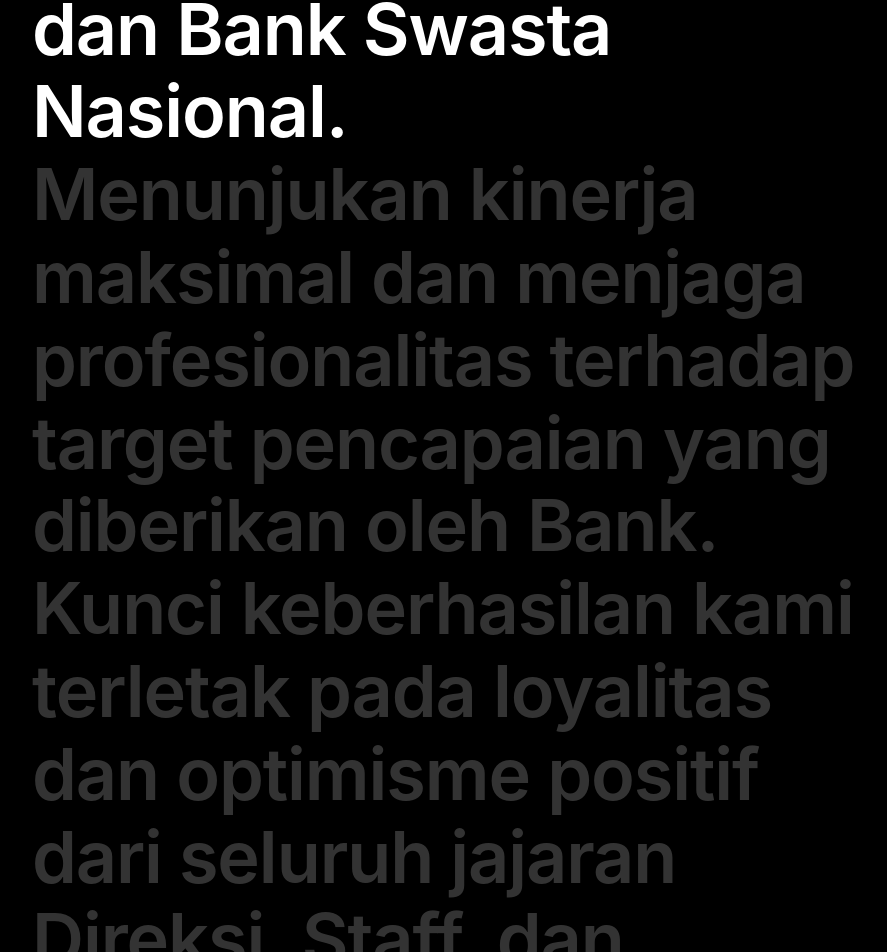
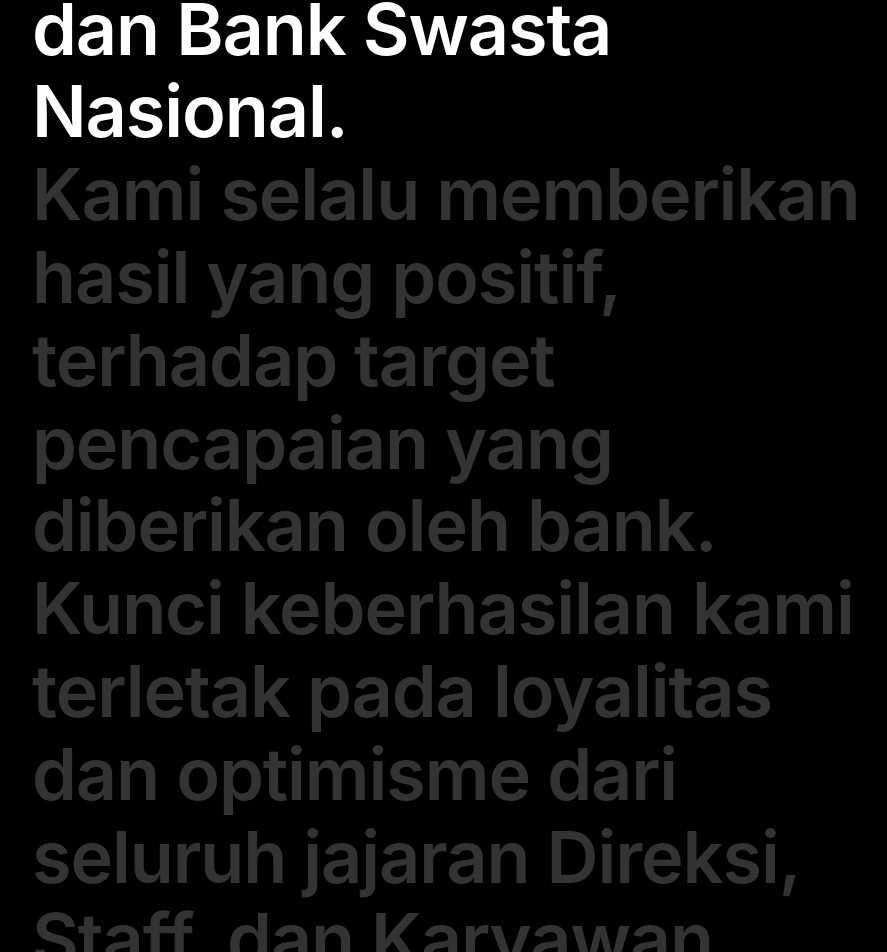
Before and after one commit to MuaraTobaPersada/mtp, a Next.js app: page / in a window 1280 px wide. Shown: the part 2413-3365 px from the top of the page, without its empty margins (176-1063 px from the left). Built offline with nearby package versions, Linux system fonts and the light colour scheme.

Commit message:
:lipstick: Add transisi text > tentang

```diff
--- a/components/skills.tsx
+++ b/components/skills.tsx
@@ -47,8 +47,8 @@ const Skills: React.FC = () => {
               opacity: opacityForBlock(progress, 1),
             }}
           >
-            Menunjukan kinerja maksimal dan menjaga profesionalitas terhadap
-            target pencapaian yang diberikan oleh Bank.
+            Kami selalu memberikan hasil yang positif, terhadap target pencapaian
+            yang diberikan oleh bank.
           </span>
           <span
             className={`${s0.skillText} inline-block`}
@@ -57,7 +57,7 @@ const Skills: React.FC = () => {
             }}
           >
             Kunci keberhasilan kami terletak pada loyalitas dan optimisme
-            positif dari seluruh jajaran Direksi, Staff, dan Karyawan.
+            dari seluruh jajaran Direksi, Staff, dan Karyawan.
           </span>
         </div>
       </div>
```
